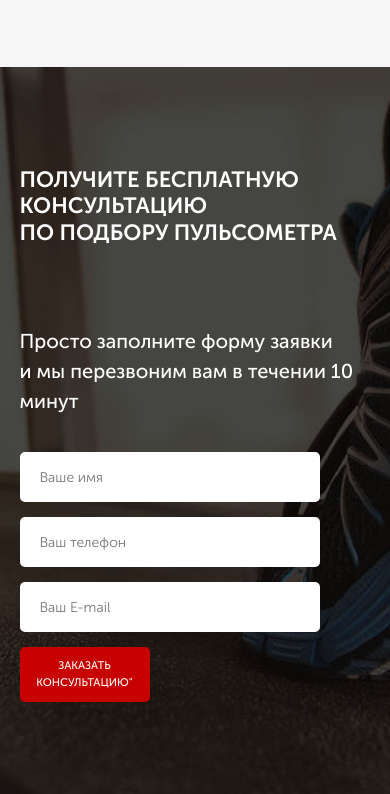
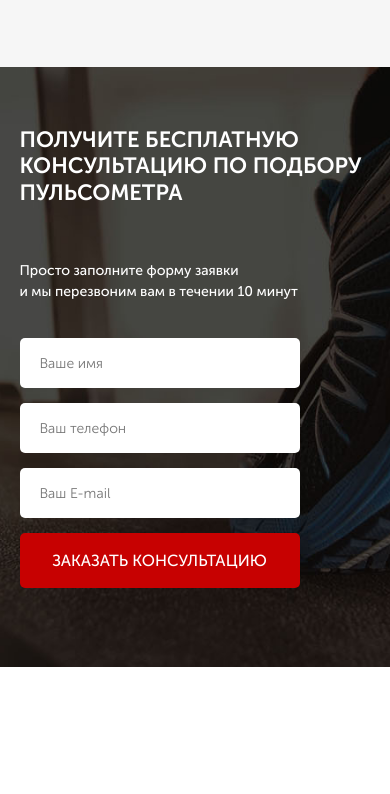
Before and after one commit to v3m1/Pulse, a website: page src/index.html in a window 390 px wide. Shown: the part 1263-2057 px from the top of the page. After the commit the page ends 1930 px from the top, so only its background shows below. Drawn offline with Linux system fonts and the light colour scheme.

Commit message:
mobile adaptation section consultation

```diff
--- a/src/index.html
+++ b/src/index.html
@@ -92,7 +92,7 @@
                 <input name="name" required placeholder="Ваше имя" type="text">
                 <input name="phone" required placeholder="Ваш телефон" type="tel">
                 <input name="email" required placeholder="Ваш E-mail" type="email">
-                <button class="button button_submit">заказать кОНСУЛЬТАЦИЮ"</button>
+                <button class="button button_submit">заказать кОНСУЛЬТАЦИЮ</button>
             </form>
         </div>
     </section>
--- a/src/sass/base/_media.scss
+++ b/src/sass/base/_media.scss
@@ -34,6 +34,16 @@
         padding: 60px 0 70px 0;
         &__item {
             max-width: 215px;
+        }
+    }
+    .title {
+        &_left {
+            font-size: 30px;
+        }
+    }
+    .consultation {
+        &__descr {
+            font-size: 18px;
         }
     }
 
@@ -73,6 +83,9 @@
     }
     .title {
         font-size: 28px;
+        &_left {
+            font-size: 22px;
+        }
     }
     .advantages {
         &__wrapper {
@@ -88,6 +101,14 @@
         }
         &__descr {
             margin-top: 18px;
+        }
+    }
+    .consultation {
+        min-height: 600px;
+        padding: 80px 0 72px 0;
+        &__descr {
+            margin-top: 54px;
+            font-size: 16px;
         }
     }
 }
@@ -111,6 +132,10 @@
         font-size: 11px;
         &_main {
             width: 260px;
+        }
+        &_submit {
+            width: 280px;
+            font-size: 16px;
         }
     }
     .promo {
@@ -136,6 +161,12 @@
     }
     .title {
         font-size: 22px;
+        &_left {
+            font-size: 22px;
+            br {
+                display: none;
+            }
+        }
     }
     .advantages {
         &__wrapper {
@@ -151,4 +182,13 @@
             font-size: 12px;
         }
     }
+    .consultation {
+        padding: 60px 0;
+        &__descr {
+            font-size: 14px;
+        }
+    }
+    .feed-form {
+        width: 280px;
+    }
 }
```
Also changed, not shown: src/css/style.min.css.
